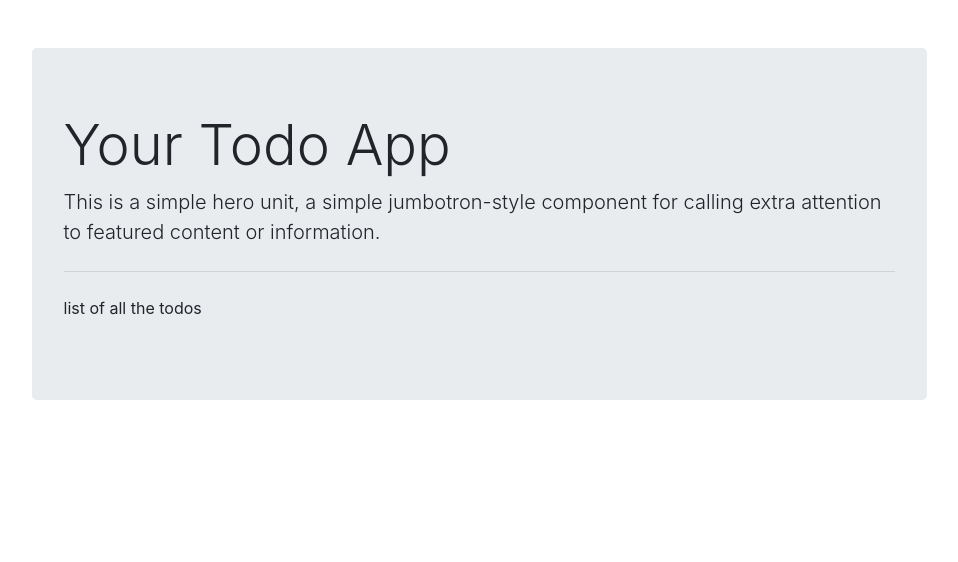
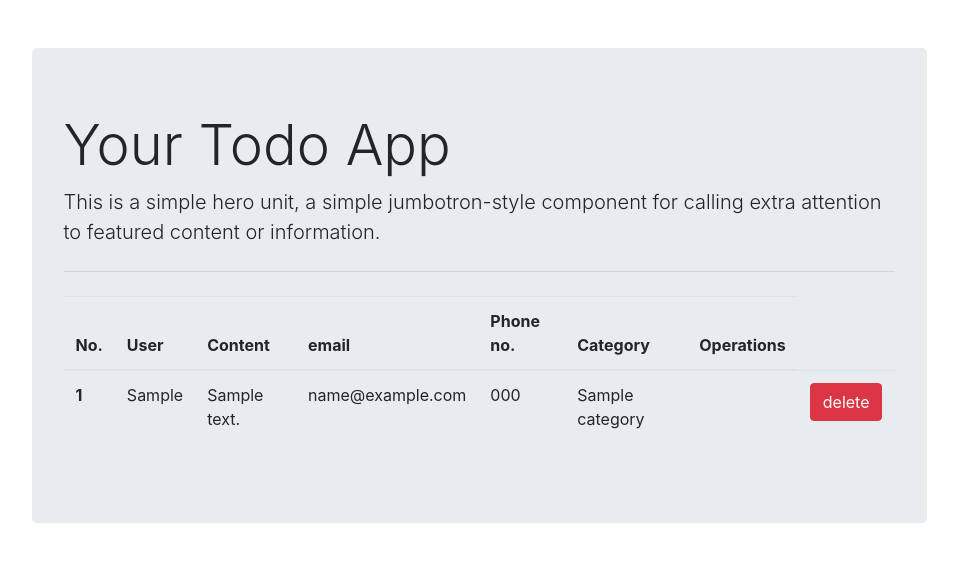
Before and after one commit to Lord-shiv/Django_Raw, a Django app: page /todo/list/ in a window 1280 px wide. Shown: the top 562 px of the page, without its empty margins (161-1119 px from the left). Run offline with Django 3.2, Linux system fonts and the light colour scheme; tables that the repository leaves empty hold one stand-in row (values such as "Sample post"); some libraries are stand-ins or nearby versions.

Commit message:
adds todo form to Form_insertion

```diff
--- a/Form_insertion/todo/templates/todo/todo_list.html
+++ b/Form_insertion/todo/templates/todo/todo_list.html
@@ -1,5 +1,37 @@
 {% extends "todo/base.html" %}
 
 {% block content %}
-<p>list of all the todos</p>
+<table class=" table">
+    <thead>
+        <tr>
+            <th scope="col">No.</th>
+            <th scope="col">User</th>
+            <th scope="col">Content</th>
+            <th scope="col">email</th>
+            <th scope="col">Phone no.</th>
+            <th scope="col">Category</th>
+            <th scope="col">Operations</th>
+        </tr>
+    </thead>
+    {% for todo_item in todo_list %}
+    <tbody>
+        <tr>
+            <th scope="row">{{ todo_item.id }}</th>
+            <td>{{ todo_item.user }}</td>
+            <td>{{ todo_item.content }}</td>
+            <td>{{ todo_item.email }}</td>
+            <td>{{ todo_item.mobile }}</td>
+            <td>{{ todo_item.category }}</td>
+            <td>
+                <a href="{% url 'todo_update' todo_item.id %}" class="btn text-success px-0"></a>
+            </td>
+            <td>
+                <form action="/delete-todo/{{ todo_item.Sr_no}}/" method="post">
+                    {% csrf_token %}<input type="submit" value="delete" class="btn btn-danger" />
+                </form>
+            </td>
+        </tr>
+    </tbody>
+    {% endfor %}
+</table>
 {% endblock content%}
--- a/Form_insertion/todo/urls.py
+++ b/Form_insertion/todo/urls.py
@@ -1,6 +1,7 @@
 from django.urls import path, include
 from . import views
 urlpatterns = [
-    path('', views.todo_form),
-    path('list/', views.todo_list)
+    path('', views.todo_form, name='todo_form'),  # get post
+    path('<int:id>/', views.todo_form, name='todo_update'),
+    path('list/', views.todo_list, name='todo_list')
 ]
--- a/Form_insertion/todo/views.py
+++ b/Form_insertion/todo/views.py
@@ -1,14 +1,29 @@
-from django.shortcuts import render
+from django.shortcuts import render, redirect
 from .forms import TodoForm
+from .models import Todo
 
 
 def todo_list(request):
-    return render(request, "todo/todo_list.html")
+    context = {
+        'todo_list': Todo.objects.all()
+    }
+    return render(request, "todo/todo_list.html", context)
 
 
-def todo_form(request):
-    form = TodoForm()
-    return render(request, "todo/todo_form.html", {'form': form})
+def todo_form(request, id=0):
+    if request.method == 'GET':
+        if id == 0:
+            form = TodoForm()
+        else:
+            todo = Todo.objects.get(pk=id)
+            form = TodoForm(instance=todo)
+        form = TodoForm()
+        return render(request, "todo/todo_form.html", {'form': form})
+    else:
+        form = TodoForm(request.POST)
+        if form.is_valid():
+            form.save()
+        return redirect('/todo/list')
 
 
 def todo_delete(request):
```
Also changed, not shown: Form_insertion/todo/forms.py (+7 -0 lines), Form_insertion/todo/templates/todo/todo_form.html (+12 -1 lines).
